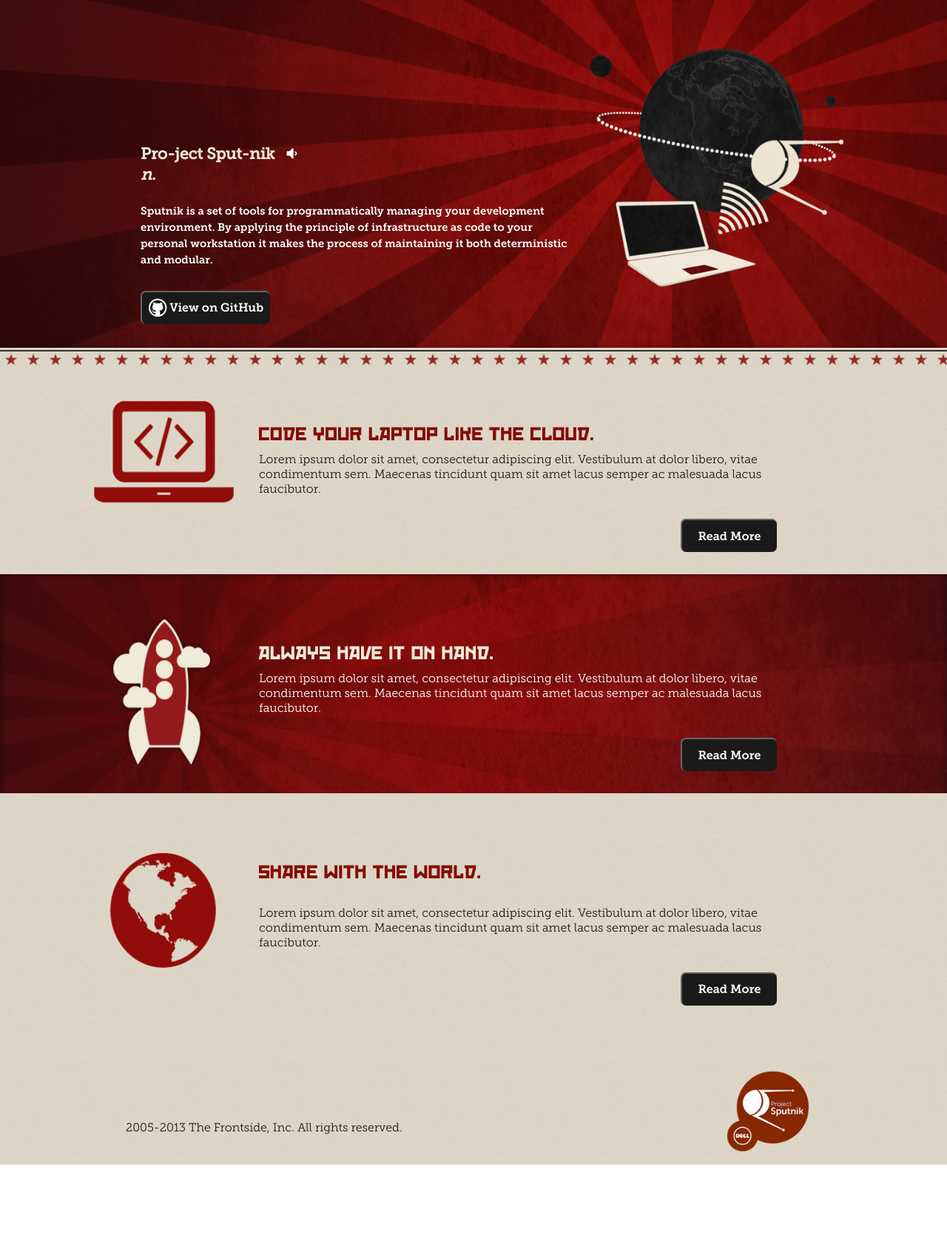
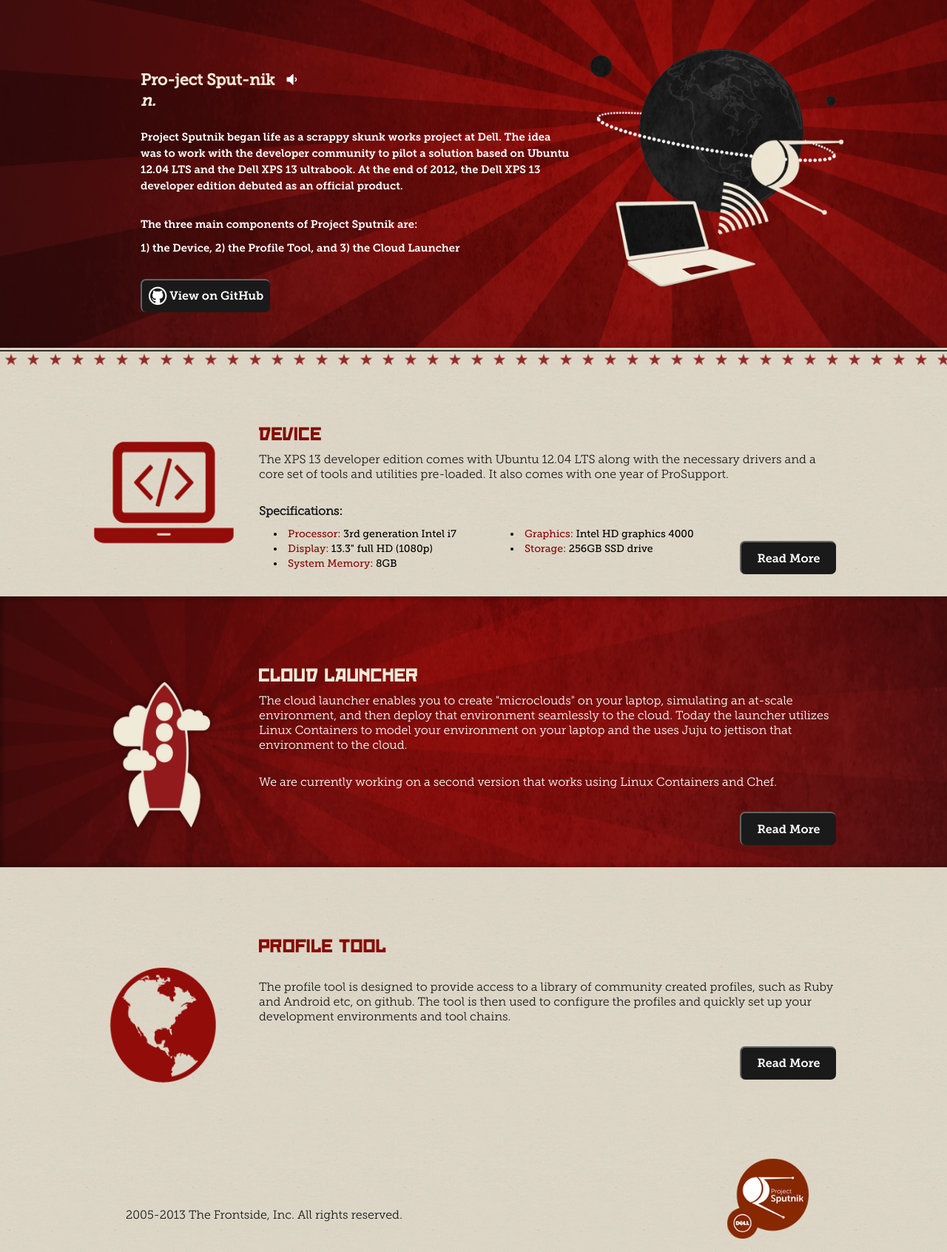
Before and after one commit to simonjj/sputnik.github.io, a website: page index.html in a window 1280 px wide. Shown: the part 184-1876 px from the top of the page at 74% size. Before the commit the page ends 1758 px from the top, so only its background shows below. Drawn offline with Linux system fonts and the light colour scheme.

Commit message:
Removed filler text, added rough draft for description

```diff
--- a/index.html
+++ b/index.html
@@ -75,11 +75,14 @@
                         </h3>
                         <h3><i>n.</i></h3>
                         <br>
-                        <p>Sputnik is a set of tools for programmatically managing
-                        your development environment. By applying the principle
-                        of infrastructure as code to your personal workstation
-                        it makes the process of maintaining it both deterministic
-                        and modular.</p>
+                        <p>Project Sputnik began life as a scrappy skunk works project
+                        at Dell. The idea was to work with the developer community
+                        to pilot a solution based on Ubuntu 12.04 LTS and the Dell
+                        XPS 13 ultrabook. At the end of 2012, the Dell XPS 13 developer
+                        edition debuted as an official product.</p>
+                        <br>
+                        <p>The three main components of Project Sputnik are:</p>
+                        <p>1) the Device, 2) the Profile Tool, and 3) the Cloud Launcher</p>
                         <br>
                         <button class="button" onClick="window.open('https://github.com/sputnik', '_blank')"><i class="icon-large icon-github"></i> View on GitHub</button>
                     </div>
@@ -93,17 +96,27 @@
                     <div class="span3">
                         <img class="icon" src="assets/img/laptop-icon.png" />
                     </div>
-                    <div class="span9">
+                    <div class="span10">
                         <br>
-                        <p class="red-october">CODE YOUR LAPTOP LIKE THE CLOUD.</p>
-                        <p>Lorem ipsum dolor sit amet, consectetur adipiscing elit. Vestibulum
-                        at dolor libero, vitae condimentum sem. Maecenas tincidunt quam
-                        sit amet lacus semper ac malesuada lacus faucibutor.</p>
+                        <p class="red-october">DEVICE</p>
+                        <p>The XPS 13 developer edition comes with Ubuntu 12.04
+                        LTS along with the necessary drivers and a core set of tools
+                        and utilities pre-loaded. It also comes with one year of ProSupport.</p>
+                        <br>
+                        <p><b>Specifications:</b></p>
+                        <div class="span4">
+                            <li><span class="emphasis">Processor:</span> 3rd generation Intel i7</li>
+                            <li><span class="emphasis">Display:</span> 13.3" full HD (1080p)</li>
+                            <li><span class="emphasis">System Memory:</span> 8GB</li>
+                        </div>
+                        <div class="span4">
+                            <li><span class="emphasis">Graphics:</span> Intel HD graphics 4000</li>
+                            <li><span class="emphasis">Storage:</span> 256GB SSD drive</li>
+                        </div>
                         <br>
                         <p class="text-right"><button class="button" href="#">Read More</button></p>
                         <br>
                     </div>
-                    <div class="span1"></div>
                 </div>
             </div>
             <div class="middle-section row bottom">
@@ -111,16 +124,21 @@
                     <div class="span3">
                         <img class="icon" src="assets/img/cloud-icon.png" />
                     </div>
-                    <div class="span9">
-                        <p class="red-october">ALWAYS HAVE IT ON HAND.</p>
-                        <p>Lorem ipsum dolor sit amet, consectetur adipiscing elit. Vestibulum
-                        at dolor libero, vitae condimentum sem. Maecenas tincidunt quam
-                        sit amet lacus semper ac malesuada lacus faucibutor.</p>
+                    <div class="span10">
+                        <p class="red-october">CLOUD LAUNCHER</p>
+                        <p>The cloud launcher enables you to create "microclouds"
+                        on your laptop, simulating an at-scale environment, and
+                        then deploy that environment seamlessly to the cloud. Today
+                        the launcher utilizes Linux Containers to model your
+                        environment on your laptop and the uses Juju to jettison
+                        that environment to the cloud.</p>
+                        <br>
+                        <p>We are currently working on a second version that works
+                        using Linux Containers and Chef.</p>
                         <br>
                         <p class="text-right"><button class="button" href="#">Read More</button></p>
                         <br>
                     </div>
-                    <div class="span1"></div>
                 </div>
             </div>
             <div class="row bottom">
@@ -128,17 +146,18 @@
                     <div class="span3">
                         <img class="icon" src="assets/img/world-icon.png" />
                     </div>
-                    <div class="span9">
-                        <p class="red-october">SHARE WITH THE WORLD.</p>
+                    <div class="span10">
+                        <p class="red-october">PROFILE TOOL</p>
                         <br>
-                        <p>Lorem ipsum dolor sit amet, consectetur adipiscing elit. Vestibulum
-                        at dolor libero, vitae condimentum sem. Maecenas tincidunt quam
-                        sit amet lacus semper ac malesuada lacus faucibutor.</p>
+                        <p>The profile tool is designed to provide access to a
+                        library of community created profiles, such as Ruby and
+                        Android etc, on github. The tool is then used to configure
+                        the profiles and quickly set up your development environments
+                        and tool chains.</p>
                         <br>
                         <p class="text-right"><button class="button" href="#">Read More</button></p>
                         <br>
                     </div>
-                    <div class="span1"></div>
                 </div>
             </div>
         </div>
```
Also changed, not shown: assets/css/bootstrap.css.
